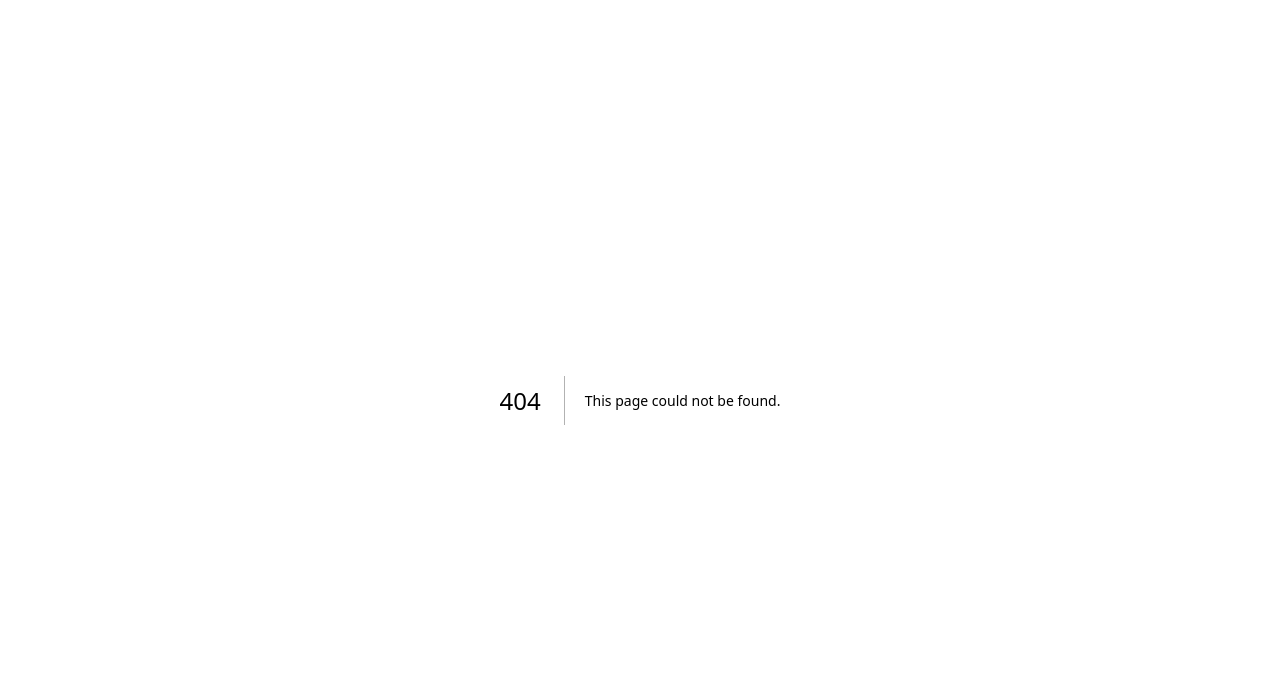
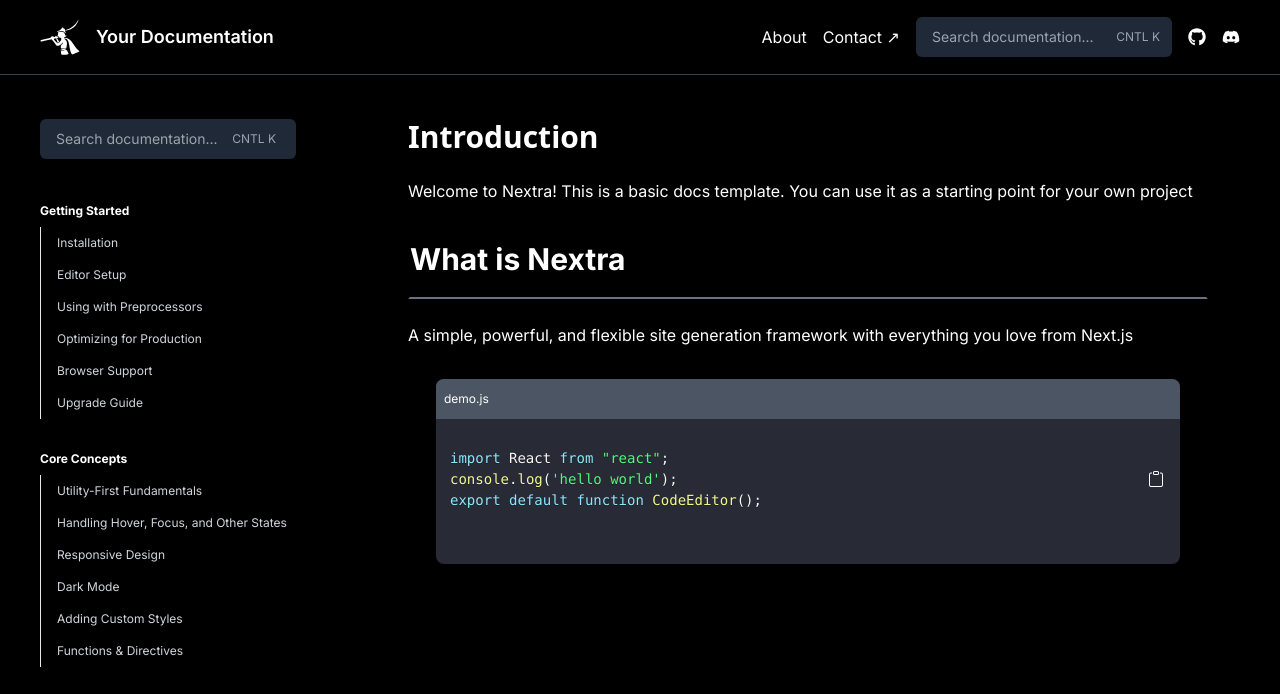
Before and after one commit to mohammadsarraf/next_template_1, a Next.js app: page /Chats in a window 1280 px wide. Before the commit this address had no page. Shown: the top 694 px of the page. Built offline with nearby package versions, Linux system fonts and the light colour scheme.

Commit message:
chats added

```diff
--- /dev/null
+++ b/src/app/Chats/page.tsx
@@ -0,0 +1,18 @@
+'use client'
+import Head from "next/head";
+import React from "react";
+import Navbar from "../Components/Navbar";
+import Menu from "../Components/Menu";
+import Main from "../Components/Main";
+
+export default function Chats() {
+    return (
+        <div className="flex flex-col h-screen ">
+            <Navbar />
+            <div className="h-full flex overflow-y-hidden">
+                <Menu />
+                <Main />
+            </div>
+        </div>
+    )
+}
--- a/src/app/Components/Main.tsx
+++ b/src/app/Components/Main.tsx
@@ -13,7 +13,7 @@
   };
 
   return (
-    <div className="text-white flex-grow px-10 py-3 overflow-y-scroll">
+    <div className="text-white flex-grow px-10 py-3 max-h-full overflow-y-auto ">
       <h1 id="introduction" className="mx-8 mt-8 font-sans text-white transition-colors duration-300 ease-in-out group-hover:text-blue-500">
         Introduction
       </h1>
@@ -28,9 +28,11 @@
         <p className="mt-6 mx-8">
           A simple, powerful, and flexible site generation framework with everything you love from Next.js
         </p>
+        <div className="px-10 py-3">
+          <CodeEditor />
+        </div>
       </div>
-
-      <div id="documentation" className="group">
+      {/* <div id="documentation" className="group">
         <h1 className="mt-6 mx-8 bold">
           Documentation
         </h1>
@@ -49,7 +51,7 @@
       <div className="flex justify-end items-center mt-8 hover:cursor-pointer">
         <span className="text-sm font-bold text-gray-300">Another Page</span>
         <BsArrowRight className={`text-white ml-3`} />
-      </div>
+      </div> */}
     </div>
   );
 }
--- a/src/app/Components/Menu.tsx
+++ b/src/app/Components/Menu.tsx
@@ -1,33 +1,47 @@
-// Menu.js
 import React, { useState, useRef } from "react";
 
 interface Button {
-  name: string;
+  Topic: string;
+  Children: { key: string; value: string }[];
   key: string;
 }
 
 const buttons: Button[] = [
   {
-    name: "Introduction",
+    Topic: "Getting Started",
     key: "Introduction",
+    Children: [
+      { key: "1", value: 'Installation' },
+      { key: "2", value: 'Editor Setup' },
+      { key: "3", value: 'Using with Preprocessors' },
+      { key: "4", value: 'Optimizing for Production' },
+      { key: "5", value: 'Browser Support' },
+      { key: "6", value: 'Upgrade Guide' },
+    ],
   },
   {
-    name: "Another Page",
-    key: "Another Page",
-  },
-  {
-    name: "Advanced (A Folder)",
-    key: "Advanced (A Folder)",
+    Topic: "Core Concepts",
+    key: "Core Concepts",
+    Children: [
+      { key: "1", value: 'Utility-First Fundamentals' },
+      { key: "2", value: 'Handling Hover, Focus, and Other States' },
+      { key: "3", value: 'Responsive Design' },
+      { key: "4", value: 'Dark Mode' },
+      { key: "5", value: 'Adding Custom Styles' },
+      { key: "6", value: 'Functions & Directives' },
+    ],
   },
 ];
 
 export default function Menu() {
   const [selectedButton, setSelectedButton] = useState<string | null>(null);
+  const [selectedChild, setSelectedChild] = useState<string | null>(null);
   const [isThemeDropdownOpen, setIsThemeDropdownOpen] = useState(false);
-  const [selectedTheme, setSelectedTheme] = useState("light"); // Default theme
+  const [selectedTheme, setSelectedTheme] = useState("light");
 
-  const handleButtonClick = (buttonName: string) => {
+  const handleButtonClick = (buttonName: string, childKey: string) => {
     setSelectedButton(buttonName);
+    setSelectedChild(childKey); // Set the selected child for the button
   };
 
   const toggleThemeDropdown = () => {
@@ -42,23 +56,45 @@
   const themeButtonRef = useRef<HTMLButtonElement | null>(null);
 
   return (
-    <div className="flex flex-col w-80 px-10 py-3 relative overflow-y-scroll">
-      <div className="flex flex-col flex-grow border-b border-gray-500 overflow-auto">
+    <div className="flex flex-col flex-1 px-10 py-3 relative h-full">
+      <div className="relative my-8">
+        <input
+          // ref={searchInputRef}
+          type="text"
+          className="bg-gray-800 text-white placeholder-gray-400 h-10 px-4 py-2 pr-10 rounded-md text-sm focus:outline-none w-64"
+          placeholder="Search documentation..."
+        />
+        <span className="absolute right-5 top-1/2 transform -translate-y-1/2 text-gray-400 text-xs">
+          {/* <FaSearch className="text-lg" /> */}{`CNTL K`}
+        </span>
+      </div>
+      <div className="flex flex-col flex-grow border-gray-500 max-h-full overflow-y-auto">
         {buttons.map((button) => (
-          <button
-            key={button.key}
-            className={`text-md text-bold text-left p-2 mb-1 rounded-md hover:bg-blue-100 hover:bg-opacity-10 ${
-              selectedButton === button.key
-                ? "text-blue-600 bg-opacity-20 bg-blue-400 hover:bg-blue-400 hover:bg-opacity-20"
-                : "text-white"
-            }`}
-            onClick={() => handleButtonClick(button.key)}
-          >
-            {button.name}
-          </button>
+          <div className={`flex flex-col my-3`} key={button.key}>
+            <p className="text-white text-xs font-bold">{button.Topic}</p>
+            <div className="flex flex-col my-2">
+              {button.Children.map((child) => (
+                <button
+                  key={child.key}
+                  className={`text-xs text-bold whitespace-nowrap text-left p-2 pl-4 border-l rounded-e-md hover:bg-blue-100 hover:bg-opacity-10 ${selectedButton === button.key && selectedChild === child.key
+                    ? "text-blue-600 border-l-blue-600"
+                    : "text-gray-300"
+                    }`}
+                  onClick={() => handleButtonClick(button.key, child.key)}
+                >
+                  {child.value}
+                </button>
+              ))}</div>
+          </div>
         ))}
       </div>
-      <div className="flex flex-col relative">
+    </div>
+  );
+}
+
+
+
+{/* <div className="flex flex-col relative">
         <button
           ref={themeButtonRef}
           className={`text-white text-opacity-50 bg-gray-400 bg-opacity-10 text-sm text-bold text-left p-2 my-1 mt-2 rounded-md bg-transparent hover:text-white`}
@@ -84,7 +120,4 @@
             </ul>
           </div>
         )}
-      </div>
-    </div>
-  );
-}
+      </div> */}
--- a/src/app/Components/Navbar.tsx
+++ b/src/app/Components/Navbar.tsx
@@ -1,3 +1,4 @@
+import Link from "next/link";
 import React, { useRef, useEffect } from "react";
 import { FaPiedPiperAlt, FaGithub, FaDiscord, FaSearch } from 'react-icons/fa'
 
@@ -23,7 +24,9 @@
   return (
     <nav className="flex w-full h-20 py-3 px-10 border-b border-gray-700 justify-between items-center">
       <div className="flex items-center space-x-4">
-        <FaPiedPiperAlt className="text-white h-10 w-10" />
+        <Link href={`/Chats`}>
+          <FaPiedPiperAlt className="text-white h-10 w-10" />
+        </Link>
         <div className="text-white text-lg font-semibold">Your Documentation</div>
       </div>
 
```
